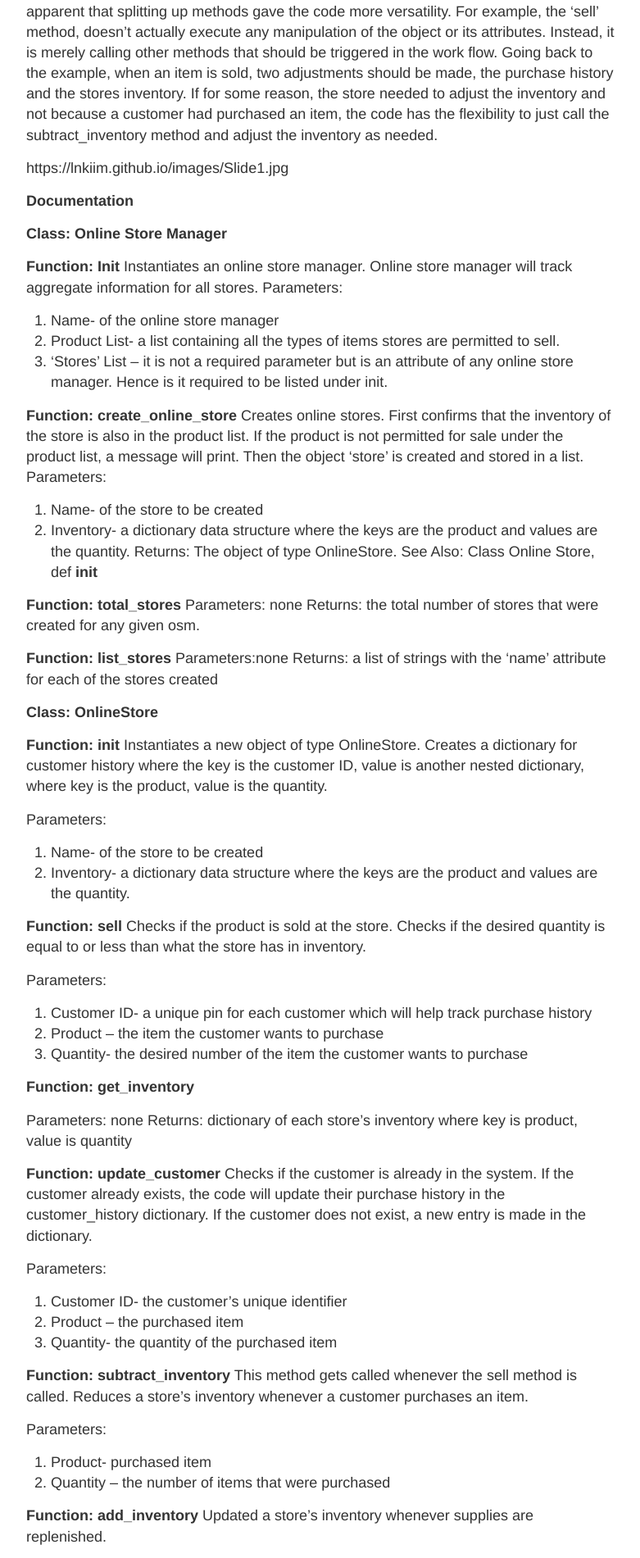
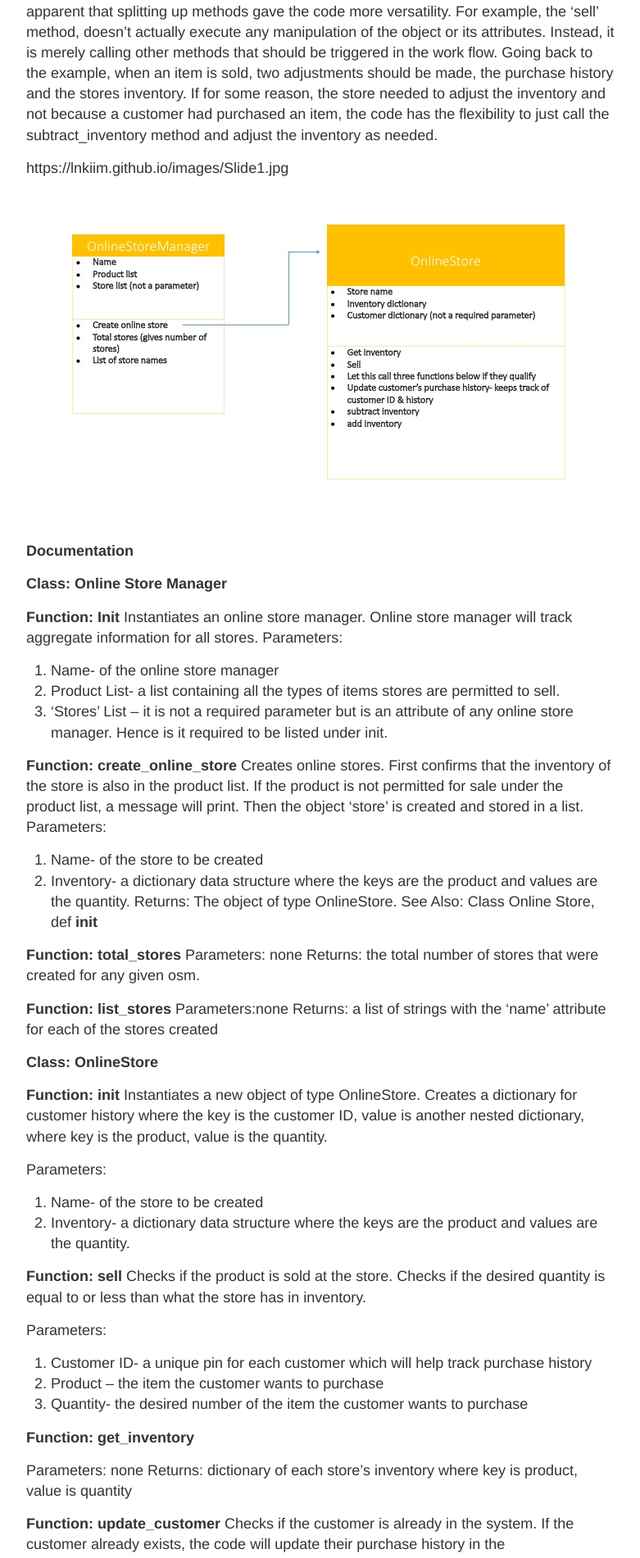
Before and after one commit to Lnkiim/Lnkiim.github.io, a Jekyll site: the page built from _posts/2014-3-3-Hello-World.md, in a window 1280 px wide. Shown: the part 427-2328 px from the top of the page at 82% size, without its empty margins (248-1029 px from the left). Built offline with Jekyll 4.4.1, drawn with Linux system fonts in a browser that asks for light colours.

Commit message:
Update 2014-3-3-Hello-World.md

```diff
--- a/_posts/2014-3-3-Hello-World.md
+++ b/_posts/2014-3-3-Hello-World.md
@@ -8,6 +8,8 @@ title: Project2
 
 
 https://lnkiim.github.io/images/Slide1.jpg
+
+![Alt text](/images/Slide1.jpg?raw=true)
 
 **Documentation**
 
```
